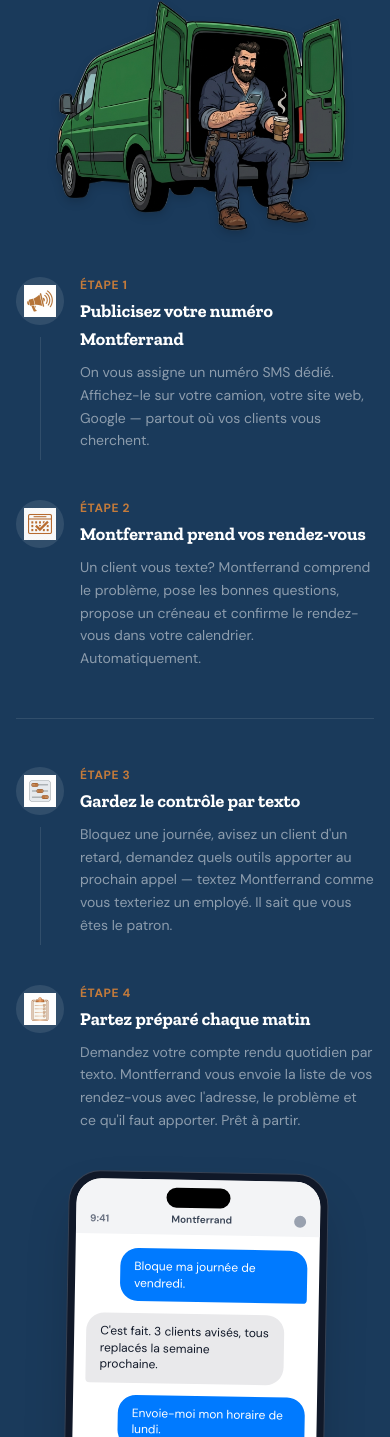
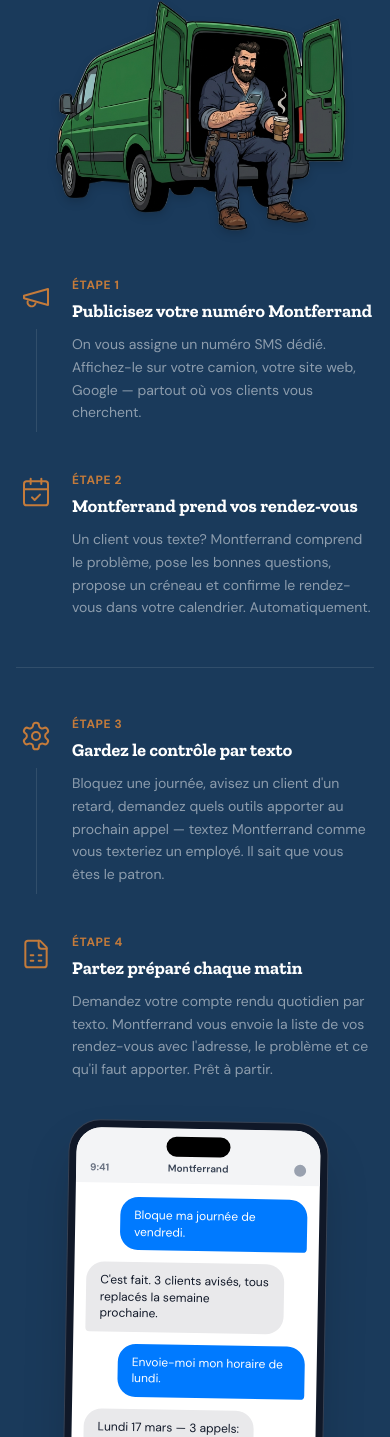
Before and after one commit to jpelletierorg/montferrand-agent, an Astro site in the folder web/: page / in a window 390 px wide. Shown: the part 1476-2913 px from the top of the page. Built offline with nearby package versions, Linux system fonts and the light colour scheme; Astro itself is replaced by a stand-in of ours.

Commit message:
Replace PNG step icons with inline SVG, fix Dynamic Island text centering
- Swap generated PNG icons for clean SVG strokes in accent color (no white square backgrounds)
- Fix phone mockup: center 'Montferrand' under Dynamic Island using grid-cols-3
- Remove unused icon PNG assets

```diff
--- a/web/src/components/HowItWorks.astro
+++ b/web/src/components/HowItWorks.astro
@@ -34,8 +34,8 @@
         <!-- Step 1 -->
         <div class="flex gap-4 md:gap-5">
           <div class="flex flex-col items-center shrink-0">
-            <div class="w-12 h-12 md:w-14 md:h-14 rounded-xl bg-white/10 flex items-center justify-center overflow-hidden">
-              <img src="/assets/icon-megaphone.png" alt="" class="w-8 h-8 md:w-10 md:h-10 object-contain" loading="lazy" />
+            <div class="w-10 h-10 md:w-12 md:h-12 flex items-center justify-center">
+              <svg class="w-8 h-8 md:w-10 md:h-10 text-accent" viewBox="0 0 24 24" fill="none" stroke="currentColor" stroke-width="1.5" stroke-linecap="round" stroke-linejoin="round"><path d="m3 11 18-5v12L3 13v-2z"/><path d="M11.6 16.8a3 3 0 0 1-5.8-1.6"/></svg>
             </div>
             <div class="w-px flex-1 bg-white/10 mt-3"></div>
           </div>
@@ -53,8 +53,8 @@
         <!-- Step 2 -->
         <div class="flex gap-4 md:gap-5">
           <div class="flex flex-col items-center shrink-0">
-            <div class="w-12 h-12 md:w-14 md:h-14 rounded-xl bg-white/10 flex items-center justify-center overflow-hidden">
-              <img src="/assets/icon-calendar-check.png" alt="" class="w-8 h-8 md:w-10 md:h-10 object-contain" loading="lazy" />
+            <div class="w-10 h-10 md:w-12 md:h-12 flex items-center justify-center">
+              <svg class="w-8 h-8 md:w-10 md:h-10 text-accent" viewBox="0 0 24 24" fill="none" stroke="currentColor" stroke-width="1.5" stroke-linecap="round" stroke-linejoin="round"><rect x="3" y="4" width="18" height="18" rx="2"/><path d="M16 2v4"/><path d="M8 2v4"/><path d="M3 10h18"/><path d="m9 16 2 2 4-4"/></svg>
             </div>
           </div>
           <div>
@@ -83,8 +83,8 @@
         <!-- Step 3 -->
         <div class="flex gap-4 md:gap-5">
           <div class="flex flex-col items-center shrink-0">
-            <div class="w-12 h-12 md:w-14 md:h-14 rounded-xl bg-white/10 flex items-center justify-center overflow-hidden">
-              <img src="/assets/icon-control.png" alt="" class="w-8 h-8 md:w-10 md:h-10 object-contain" loading="lazy" />
+            <div class="w-10 h-10 md:w-12 md:h-12 flex items-center justify-center">
+              <svg class="w-8 h-8 md:w-10 md:h-10 text-accent" viewBox="0 0 24 24" fill="none" stroke="currentColor" stroke-width="1.5" stroke-linecap="round" stroke-linejoin="round"><path d="M12.22 2h-.44a2 2 0 0 0-2 2v.18a2 2 0 0 1-1 1.73l-.43.25a2 2 0 0 1-2 0l-.15-.08a2 2 0 0 0-2.73.73l-.22.38a2 2 0 0 0 .73 2.73l.15.1a2 2 0 0 1 1 1.72v.51a2 2 0 0 1-1 1.74l-.15.09a2 2 0 0 0-.73 2.73l.22.38a2 2 0 0 0 2.73.73l.15-.08a2 2 0 0 1 2 0l.43.25a2 2 0 0 1 1 1.73V20a2 2 0 0 0 2 2h.44a2 2 0 0 0 2-2v-.18a2 2 0 0 1 1-1.73l.43-.25a2 2 0 0 1 2 0l.15.08a2 2 0 0 0 2.73-.73l.22-.39a2 2 0 0 0-.73-2.73l-.15-.08a2 2 0 0 1-1-1.74v-.5a2 2 0 0 1 1-1.74l.15-.09a2 2 0 0 0 .73-2.73l-.22-.38a2 2 0 0 0-2.73-.73l-.15.08a2 2 0 0 1-2 0l-.43-.25a2 2 0 0 1-1-1.73V4a2 2 0 0 0-2-2z"/><circle cx="12" cy="12" r="3"/></svg>
             </div>
             <div class="w-px flex-1 bg-white/10 mt-3"></div>
           </div>
@@ -102,8 +102,8 @@
         <!-- Step 4 -->
         <div class="flex gap-4 md:gap-5">
           <div class="flex flex-col items-center shrink-0">
-            <div class="w-12 h-12 md:w-14 md:h-14 rounded-xl bg-white/10 flex items-center justify-center overflow-hidden">
-              <img src="/assets/icon-briefing.png" alt="" class="w-8 h-8 md:w-10 md:h-10 object-contain" loading="lazy" />
+            <div class="w-10 h-10 md:w-12 md:h-12 flex items-center justify-center">
+              <svg class="w-8 h-8 md:w-10 md:h-10 text-accent" viewBox="0 0 24 24" fill="none" stroke="currentColor" stroke-width="1.5" stroke-linecap="round" stroke-linejoin="round"><path d="M15 2H6a2 2 0 0 0-2 2v16a2 2 0 0 0 2 2h12a2 2 0 0 0 2-2V7z"/><path d="M14 2v4a2 2 0 0 0 2 2h4"/><path d="M8 13h2"/><path d="M8 17h2"/><path d="M14 13h2"/><path d="M14 17h2"/></svg>
             </div>
           </div>
           <div>
@@ -128,10 +128,10 @@
               <!-- Dynamic Island -->
               <div class="absolute top-2 left-1/2 -translate-x-1/2 w-16 h-5 bg-black rounded-full z-10"></div>
               <!-- Status bar -->
-              <div class="bg-gray-100 px-3.5 pt-8 pb-2 flex items-center justify-between">
+              <div class="bg-gray-100 px-3.5 pt-8 pb-2 grid grid-cols-3 items-center">
                 <span class="text-[10px] font-bold text-gray-500">9:41</span>
-                <span class="text-[10px] font-semibold text-gray-700">Montferrand</span>
-                <div class="flex gap-0.5">
+                <span class="text-[10px] font-semibold text-gray-700 text-center">Montferrand</span>
+                <div class="flex justify-end">
                   <div class="w-3 h-3 bg-gray-400 rounded-full"></div>
                 </div>
               </div>
```
Also changed, not shown: web/public/assets/icon-briefing.png (deleted), web/public/assets/icon-calendar-check.png (deleted), web/public/assets/icon-control.png (deleted), web/public/assets/icon-megaphone.png (deleted).
